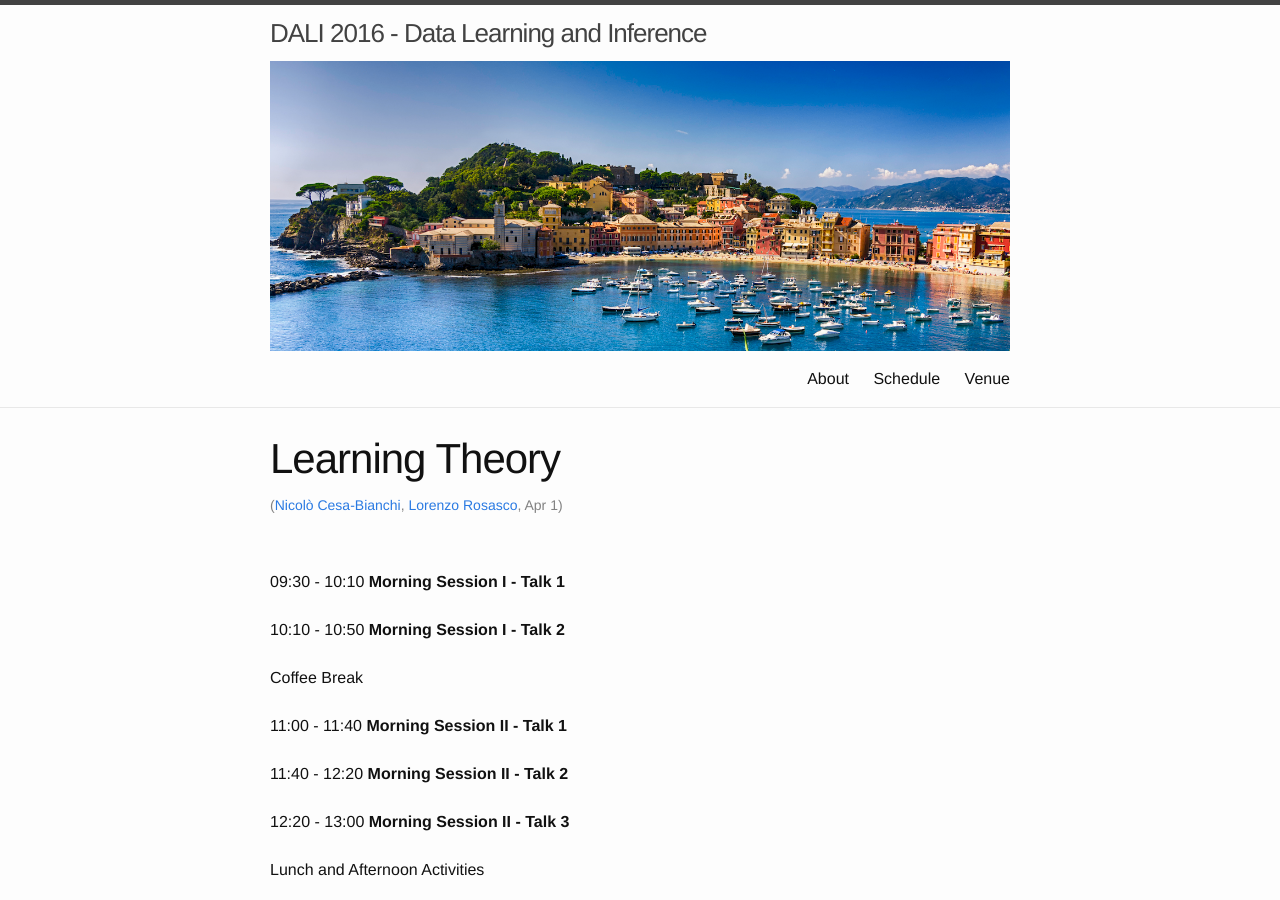
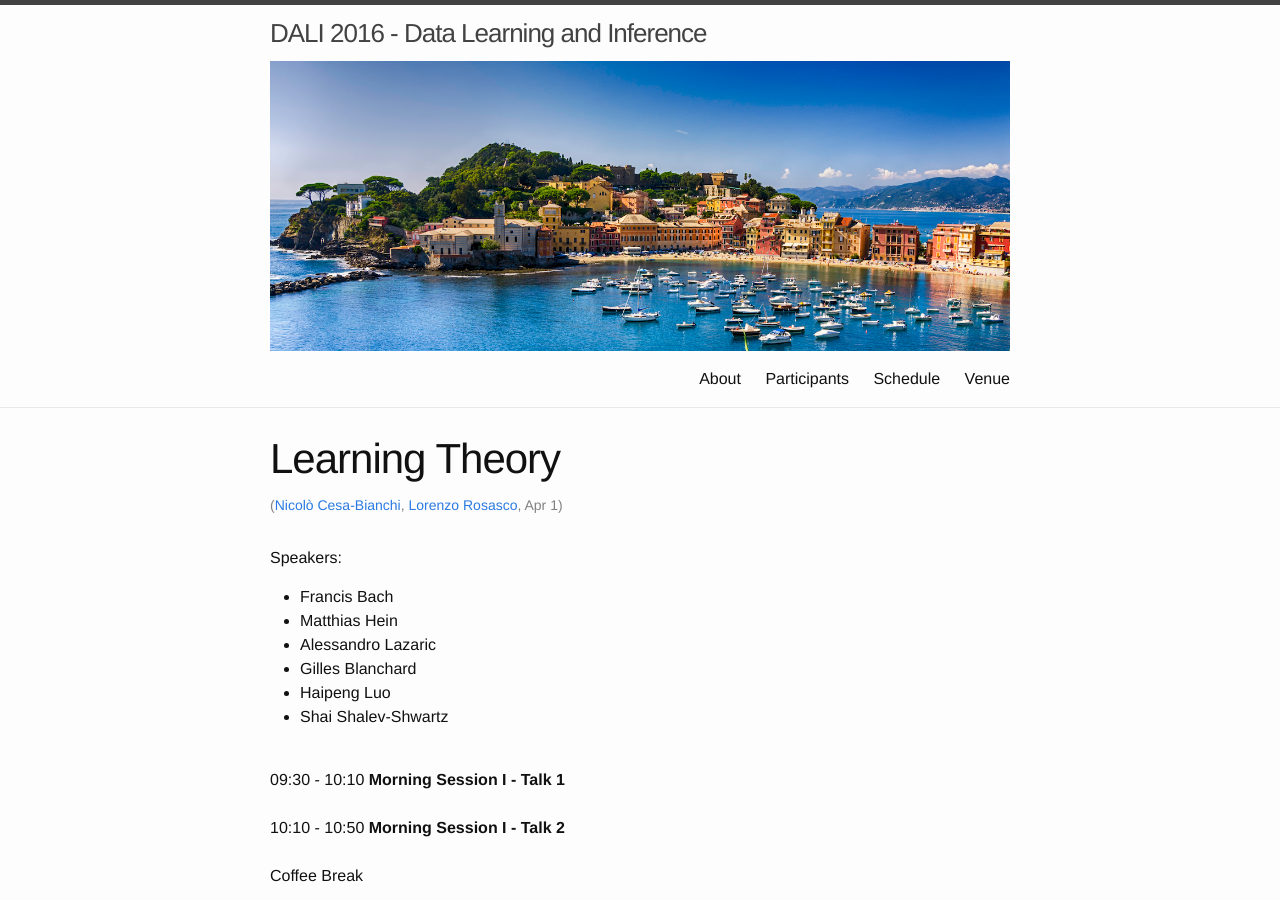
Before and after one commit to dalimeeting/dalimeeting.github.io, a Jekyll site: the page built from _posts/2016-04-01-learning-theory.md, in a window 1280 px wide and 900 px high. Built offline with Jekyll 4.4.1, drawn with Linux system fonts in a browser that asks for light colours.

Commit message:
- Removed link to DALI 2015 (website does not exist anymore) - Added page for Participants + data structure to hold list of participants - Small fix to Schedule page (added more space between content elements) - Added option to show speakers on workshops pages

```diff
--- a/_config.yml
+++ b/_config.yml
@@ -3,7 +3,6 @@ title: DALI 2016 - Data Learning and Inference
 venue: Sestri Levante, Italy
 permalink: "/:categories/:title.html"
 banner: sestri.jpeg
-previous_year_link: "http://isweb.is.tuebingen.mpg.de/dali/"
 conference:
   hosts:
   general:
--- a/_layouts/about.html
+++ b/_layouts/about.html
@@ -5,7 +5,7 @@ layout: page
 <article>
 
 
-  <p>The idea of DALI is to combine the special qualities of the former Snowbird meetings (intimate atmosphere, very good people, plenty of time to interact) with positive aspects of larger conferences that rarely take place in Europe. We decided for a three day format with two days of workshops, and one day of plenary talks in the middle, including a poster session. We chose an attractive location in a nearby time zone, which limits travel times for many of us who normally travel to meetings in the US. We have initially circulated this link only to a small list of people with the hope that we can bootstrap it into a high quality meeting of size around 50-100. If you haven't been contacted yet, but you'd like to attend, please e-mail us. Link to <a target="_blank" href="{{site.previous_year_link}}">DALI 2015</a>.</p>
+  <p>The idea of DALI is to combine the special qualities of the former Snowbird meetings (intimate atmosphere, very good people, plenty of time to interact) with positive aspects of larger conferences that rarely take place in Europe. We decided for a three day format with two days of workshops, and one day of plenary talks in the middle, including a poster session. We chose an attractive location in a nearby time zone, which limits travel times for many of us who normally travel to meetings in the US. We have initially circulated this link only to a small list of people with the hope that we can bootstrap it into a high quality meeting of size around 50-100. If you haven't been contacted yet, but you'd like to attend, please e-mail us.</p>
 
   <p><strong>DALI 2016 will take place in Sestri Levante, Italy,  from March 30 to April 1 2016</strong></p>
 
--- a/_layouts/schedule.html
+++ b/_layouts/schedule.html
@@ -18,8 +18,12 @@ title: Schedule
   {% endif %}
   {% endfor %}
 
+
+  <br>
+
   {% for post in site.posts reversed %}
   {% if post.layout == "day" %}
+  <br>
   <p><a class="post-link" href="{{ post.url | prepend: site.baseurl }}">{{ post.date | date: "%A, %B %-d" }}</a>  <i>{{ post.tagline }}</i> </p>
 
   {% for talk in post.talks %}
--- a/_layouts/workshop.html
+++ b/_layouts/workshop.html
@@ -11,6 +11,17 @@ layout: default
   <article class="post-content">
     <p>{% if page.organizer_url %}<a href="{{ page.organizer_url }}">Organizer's workshop page</a>{% endif %}</p>
 
+    {% if page.speakers %}
+    <p>
+        Speakers:
+        <ul>
+            {% for speaker in page.speakers %}
+            <li>{{speaker}}</li>
+            {% endfor %}
+        </ul>
+    </p>
+    {% endif %}
+
     {% for talk in page.talks %}
     <br>{{ talk.start }} {% if talk.end %}- {{ talk.end }}{% endif %} <b>{{ talk.title }}</b> {{ talk.speaker }}</br>
     {% endfor %}
--- a/_posts/2016-04-01-learning-theory.md
+++ b/_posts/2016-04-01-learning-theory.md
@@ -44,4 +44,11 @@ talks:
   end: "20:00"
 - title: ""
   start: "Dinner"
+speakers:
+- Francis Bach
+- Matthias Hein
+- Alessandro Lazaric
+- Gilles Blanchard
+- Haipeng Luo
+- Shai Shalev-Shwartz
 ---
--- /dev/null
+++ b/participants.html
@@ -0,0 +1,4 @@
+---
+layout: participants
+title: Participants
+---
```
Also changed, not shown: _data/participants.yml (added, +39 -0 lines), _layouts/participants.html (added, +21 -0 lines).
